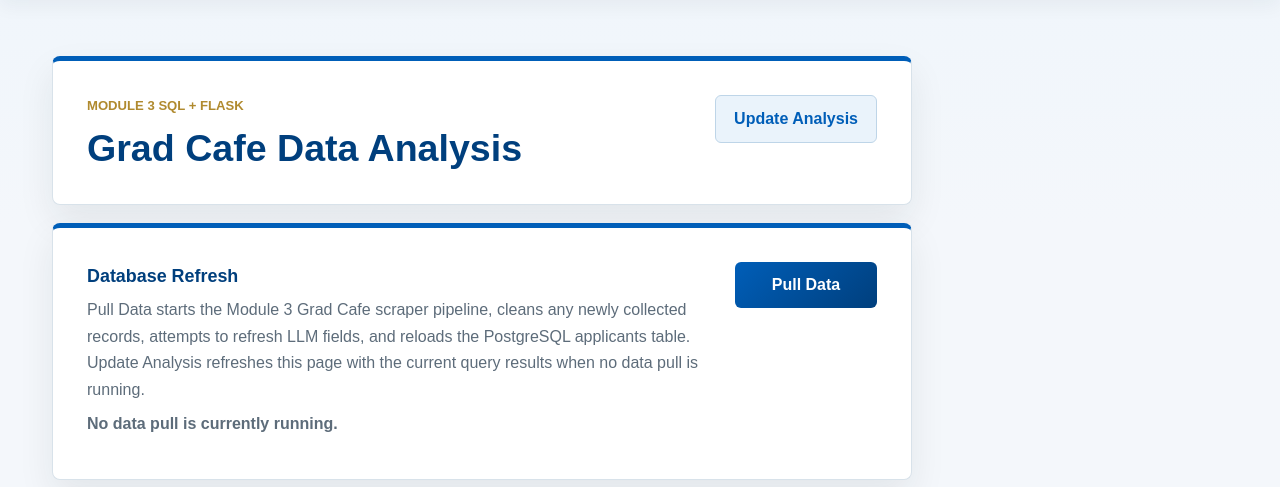
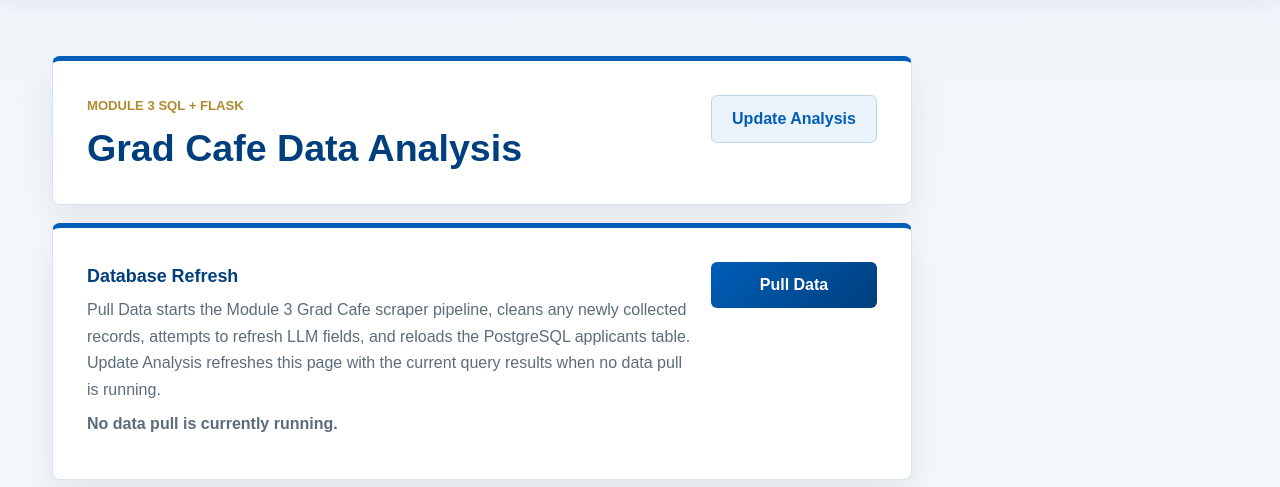
Before and after one commit to wlai-jhu/jhu_software_concepts, a Flask app: page / in a window 1280 px wide. Shown: the part 137-624 px from the top of the page. Run offline with Flask 3, Linux system fonts and the light colour scheme; data that the repository does not hold is empty; some libraries are stand-ins or nearby versions.

Commit message:
Keep Module 3 messages inside content cards

```diff
--- a/module_3/static/styles.css
+++ b/module_3/static/styles.css
@@ -118,6 +118,7 @@
 }
 
 .toolbar-action {
+  flex: 0 0 166px;
   margin: 0;
 }
 
@@ -146,7 +147,7 @@
   font: inherit;
   font-weight: 700;
   min-height: 42px;
-  min-width: 142px;
+  min-width: 166px;
   padding: 10px 18px;
   white-space: nowrap;
 }
@@ -167,7 +168,6 @@
 }
 
 .actions,
-.messages,
 .error {
   background: var(--panel);
   border: 1px solid var(--line);
@@ -188,8 +188,13 @@
   min-height: 188px;
 }
 
-.actions form {
-  flex: 0 0 auto;
+.actions-copy {
+  flex: 1 1 auto;
+  min-width: 0;
+}
+
+.panel-action {
+  flex: 0 0 166px;
   margin: 0;
 }
 
@@ -209,14 +214,22 @@
 .status {
   color: var(--blue-dark);
   font-weight: 700;
+  overflow-wrap: anywhere;
 }
 
 .status.running {
   color: var(--warn);
 }
 
-.messages p {
+.inline-messages {
+  color: var(--blue-dark);
+  font-weight: 700;
+  margin-top: 14px;
+}
+
+.inline-messages p {
   margin-bottom: 0;
+  overflow-wrap: anywhere;
 }
 
 .error {
--- a/module_3/templates/index.html
+++ b/module_3/templates/index.html
@@ -30,24 +30,23 @@
         <div>
           <p class="eyebrow">Module 3 SQL + Flask</p>
           <h1>Grad Cafe Data Analysis</h1>
+          {% with messages = get_flashed_messages() %}
+            {% if messages %}
+              <div class="inline-messages">
+                {% for message in messages %}
+                  <p>{{ message }}</p>
+                {% endfor %}
+              </div>
+            {% endif %}
+          {% endwith %}
         </div>
         <form class="toolbar-action" action="{{ url_for('update_analysis') }}" method="post">
           <button class="secondary" type="submit">Update Analysis</button>
         </form>
       </section>
 
-      {% with messages = get_flashed_messages() %}
-        {% if messages %}
-          <section class="messages">
-            {% for message in messages %}
-              <p>{{ message }}</p>
-            {% endfor %}
-          </section>
-        {% endif %}
-      {% endwith %}
-
       <section class="actions">
-        <div>
+        <div class="actions-copy">
           <h2>Database Refresh</h2>
           <p>
             Pull Data starts the Module 3 Grad Cafe scraper pipeline, cleans any newly
@@ -59,7 +58,7 @@
             {{ pull_state.message }}
           </p>
         </div>
-        <form action="{{ url_for('pull_data') }}" method="post">
+        <form class="panel-action" action="{{ url_for('pull_data') }}" method="post">
           <button type="submit" {% if pull_state.running %}disabled{% endif %}>Pull Data</button>
         </form>
       </section>
```
